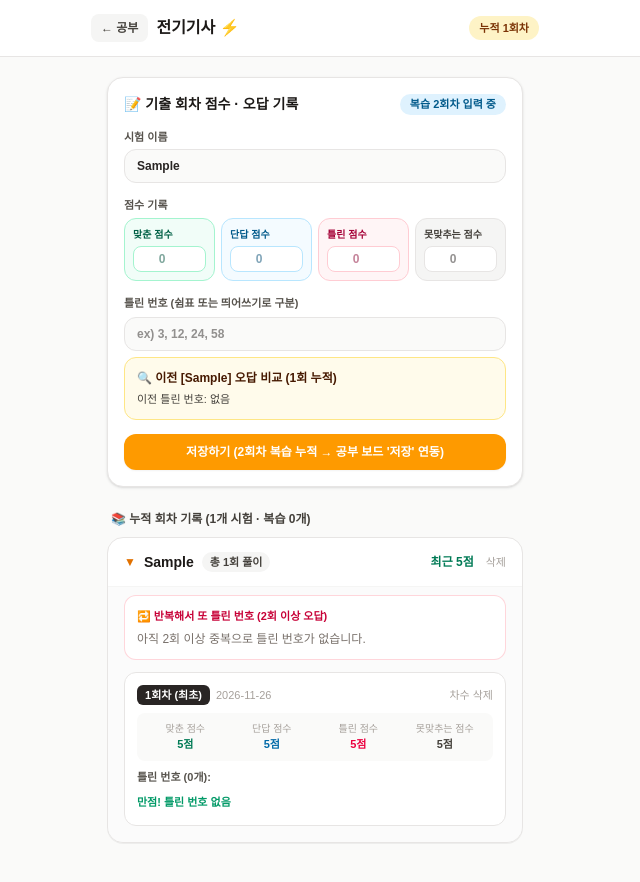
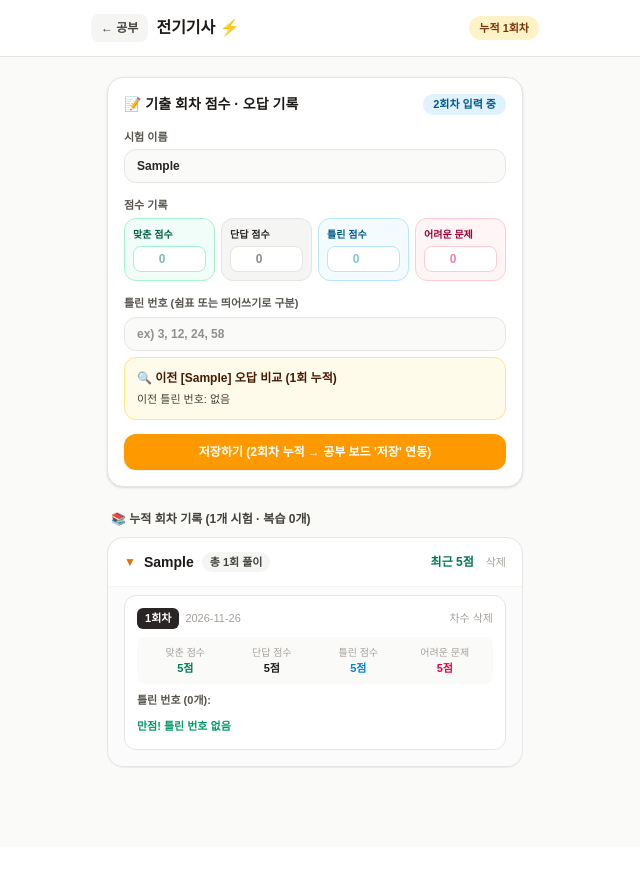
Before and after one commit to IOOi968/kd-trip, a Next.js app: page /study/electrical-engineer in a window 1280 px wide. Both pictures are taken after typing "Sample", "5", "5", "5", "5", "Sample" into the empty fields and a click on the button "저장하기 (1회차 등록)". Shown: the top 882 px of the page, without its empty margins (325-965 px from the left). After the commit the page ends 847 px from the top, so only its background shows below. Built offline with nearby package versions, Linux system fonts and the light colour scheme.

Commit message:
Update page.tsx

```diff
--- a/app/study/electrical-engineer/page.tsx
+++ b/app/study/electrical-engineer/page.tsx
@@ -5,18 +5,18 @@ import Link from "next/link";
 
 interface AttemptRecord {
   id: number;
-  attemptNo: number; // 1: 최초, 2~: 복습
+  attemptNo: number;
   date: string;
   correctScore: string; // 맞춘 점수
   shortAnswerScore: string; // 단답 점수
   wrongScore: string; // 틀린 점수
-  unsolvedScore: string; // 못맞추는 점수
+  unsolvedScore: string; // 어려운 문제
   wrongNumbers: number[]; // 틀린 번호 목록
   repeatedWrongNumbers: number[]; // 이전 풀이에서 틀렸는데 또 틀린 번호
 }
 
 interface ExamGroup {
-  examName: string; // 예: "2025-1"
+  examName: string; // 예: "2026-1"
   attempts: AttemptRecord[];
 }
 
@@ -28,6 +28,25 @@ function parseNumbers(input: string): number[] {
     .map((v) => Number(v.trim()))
     .filter((n) => !Number.isNaN(n) && n > 0);
   return Array.from(new Set(nums)).sort((a, b) => a - b);
+}
+
+// 연도 내림차순(2026 -> 2025), 같은 연도 내 회차 오름차순(1 -> 2 -> 3) 정렬 함수
+function sortExamGroups(groups: ExamGroup[]): ExamGroup[] {
+  return [...groups].sort((a, b) => {
+    const matchA = a.examName.match(/^(\d{4})\D*(\d+)?/);
+    const matchB = b.examName.match(/^(\d{4})\D*(\d+)?/);
+
+    if (matchA && matchB) {
+      const yearA = Number(matchA[1]);
+      const yearB = Number(matchB[1]);
+      if (yearA !== yearB) return yearB - yearA; // 최신 연도 우선
+
+      const roundA = matchA[2] ? Number(matchA[2]) : 0;
+      const roundB = matchB[2] ? Number(matchB[2]) : 0;
+      if (roundA !== roundB) return roundA - roundB; // 1, 2, 3 오름차순
+    }
+    return b.examName.localeCompare(a.examName, "ko", { numeric: true });
+  });
 }
 
 export default function ElectricalEngineerPage() {
@@ -54,7 +73,7 @@ export default function ElectricalEngineerPage() {
       const saved = localStorage.getItem(STORAGE_KEY);
       if (saved) {
         const parsed: ExamGroup[] = JSON.parse(saved);
-        setExamGroups(parsed);
+        setExamGroups(sortExamGroups(parsed));
       }
     } catch {
       // 파싱 오류 무시
@@ -62,16 +81,15 @@ export default function ElectricalEngineerPage() {
   }, []);
 
   const saveGroups = (next: ExamGroup[]) => {
-    setExamGroups(next);
-    localStorage.setItem(STORAGE_KEY, JSON.stringify(next));
+    const sorted = sortExamGroups(next);
+    setExamGroups(sorted);
+    localStorage.setItem(STORAGE_KEY, JSON.stringify(sorted));
   };
 
-  // 현재 입력 중인 시험 이름과 기존 저장된 회차 매칭 (실시간 비교용)
   const normalizedName = examName.trim();
   const existingGroup = examGroups.find((g) => g.examName === normalizedName);
   const currentWrongList = parseNumbers(wrongInput);
 
-  // 기존 풀이에서 한 번이라도 틀렸던 모든 번호 집합
   const pastWrongSet = new Set<number>(
     existingGroup ? existingGroup.attempts.flatMap((a) => a.wrongNumbers) : []
   );
@@ -79,12 +97,11 @@ export default function ElectricalEngineerPage() {
 
   const handleSaveAttempt = (e: React.FormEvent) => {
     e.preventDefault();
-    if (!normalizedName) return alert("시험 이름을 입력해 주세요. (예: 2025-1)");
+    if (!normalizedName) return alert("시험 이름을 입력해 주세요. (예: 2026-1)");
 
     const prevAttempts = existingGroup ? existingGroup.attempts : [];
     const attemptNo = prevAttempts.length + 1;
 
-    // 이전 풀이에서 틀렸던 번호들과 비교하여 또 틀린 번호 추출
     const prevWrongUnion = new Set<number>(
       prevAttempts.flatMap((a) => a.wrongNumbers)
     );
@@ -113,15 +130,14 @@ export default function ElectricalEngineerPage() {
       );
     } else {
       nextGroups = [
+        ...examGroups,
         { examName: normalizedName, attempts: [newAttempt] },
-        ...examGroups,
       ];
     }
 
     saveGroups(nextGroups);
     setOpenExams((prev) => ({ ...prev, [normalizedName]: true }));
 
-    // 입력칸 초기화
     setCorrectScore("");
     setShortAnswerScore("");
     setWrongScore("");
@@ -130,7 +146,7 @@ export default function ElectricalEngineerPage() {
 
     if (attemptNo >= 2) {
       alert(
-        `[${normalizedName}] ${attemptNo}회차(복습) 기록이 누적 저장되었으며, 공부 보드 '저장' 칸에도 반영되었습니다!`
+        `[${normalizedName}] ${attemptNo}회차 기록이 누적 저장되었으며, 공부 보드 '저장' 칸에도 반영되었습니다!`
       );
     } else {
       alert(`[${normalizedName}] 1회차 기록이 저장되었습니다.`);
@@ -162,7 +178,6 @@ export default function ElectricalEngineerPage() {
     saveGroups(next);
   };
 
-  // 복습(2회 이상 응시) 회차 개수
   const reviewGroupCount = examGroups.filter((g) => g.attempts.length >= 2).length;
 
   return (
@@ -195,7 +210,7 @@ export default function ElectricalEngineerPage() {
             <h2 className="text-sm font-extrabold text-stone-900">📝 기출 회차 점수 · 오답 기록</h2>
             {existingGroup && (
               <span className="text-[11px] font-bold bg-sky-100 text-sky-800 px-2.5 py-0.5 rounded-full">
-                복습 {existingGroup.attempts.length + 1}회차 입력 중
+                {existingGroup.attempts.length + 1}회차 입력 중
               </span>
             )}
           </div>
@@ -205,7 +220,7 @@ export default function ElectricalEngineerPage() {
             <label className="block text-[11px] font-bold text-stone-600">시험 이름</label>
             <input
               type="text"
-              placeholder="ex) 2025-1"
+              placeholder="ex) 2026-1"
               value={examName}
               onChange={(e) => setExamName(e.target.value)}
               className="w-full px-3 py-2 text-xs font-extrabold border border-stone-200 rounded-xl bg-stone-50 focus:bg-white focus:outline-none"
@@ -213,7 +228,7 @@ export default function ElectricalEngineerPage() {
             />
           </div>
 
-          {/* 점수 넣는 박스 (맞춘 점수 / 단답 점수 / 틀린 점수 / 못맞추는 점수) */}
+          {/* 점수 넣는 박스 (맞춘 점수: 초록 / 단답 점수: 검정 / 틀린 점수: 파랑 / 어려운 문제: 빨강) */}
           <div className="space-y-1">
             <label className="block text-[11px] font-bold text-stone-600">점수 기록</label>
             <div className="grid grid-cols-4 gap-1.5">
@@ -224,40 +239,40 @@ export default function ElectricalEngineerPage() {
                   placeholder="0"
                   value={correctScore}
                   onChange={(e) => setCorrectScore(e.target.value)}
-                  className="w-full bg-white border border-emerald-200 rounded-lg px-2 py-1 text-xs font-extrabold text-center text-emerald-900 focus:outline-none"
+                  className="w-full bg-white border border-emerald-200 rounded-lg px-2 py-1 text-xs font-extrabold text-center text-emerald-700 focus:outline-none"
                 />
               </div>
 
-              <div className="bg-sky-50/70 border border-sky-200 rounded-xl p-2">
-                <span className="block text-[10px] font-bold text-sky-800 mb-1">단답 점수</span>
+              <div className="bg-stone-100 border border-stone-200 rounded-xl p-2">
+                <span className="block text-[10px] font-bold text-stone-800 mb-1">단답 점수</span>
                 <input
                   type="number"
                   placeholder="0"
                   value={shortAnswerScore}
                   onChange={(e) => setShortAnswerScore(e.target.value)}
-                  className="w-full bg-white border border-sky-200 rounded-lg px-2 py-1 text-xs font-extrabold text-center text-sky-900 focus:outline-none"
+                  className="w-full bg-white border border-stone-200 rounded-lg px-2 py-1 text-xs font-extrabold text-center text-stone-900 focus:outline-none"
                 />
               </div>
 
-              <div className="bg-rose-50/70 border border-rose-200 rounded-xl p-2">
-                <span className="block text-[10px] font-bold text-rose-800 mb-1">틀린 점수</span>
+              <div className="bg-sky-50/70 border border-sky-200 rounded-xl p-2">
+                <span className="block text-[10px] font-bold text-sky-800 mb-1">틀린 점수</span>
                 <input
                   type="number"
                   placeholder="0"
                   value={wrongScore}
                   onChange={(e) => setWrongScore(e.target.value)}
-                  className="w-full bg-white border border-rose-200 rounded-lg px-2 py-1 text-xs font-extrabold text-center text-rose-900 focus:outline-none"
+                  className="w-full bg-white border border-sky-200 rounded-lg px-2 py-1 text-xs font-extrabold text-center text-sky-600 focus:outline-none"
                 />
               </div>
 
-              <div className="bg-stone-100 border border-stone-200 rounded-xl p-2">
-                <span className="block text-[10px] font-bold text-stone-700 mb-1">못맞추는 점수</span>
+              <div className="bg-rose-50/70 border border-rose-200 rounded-xl p-2">
+                <span className="block text-[10px] font-bold text-rose-800 mb-1">어려운 문제</span>
                 <input
                   type="number"
                   placeholder="0"
                   value={unsolvedScore}
                   onChange={(e) => setUnsolvedScore(e.target.value)}
-                  className="w-full bg-white border border-stone-200 rounded-lg px-2 py-1 text-xs font-extrabold text-center text-stone-800 focus:outline-none"
+                  className="w-full bg-white border border-rose-200 rounded-lg px-2 py-1 text-xs font-extrabold text-center text-rose-600 focus:outline-none"
                 />
               </div>
             </div>
@@ -276,7 +291,6 @@ export default function ElectricalEngineerPage() {
               className="w-full px-3 py-2 text-xs font-bold border border-stone-200 rounded-xl bg-stone-50 focus:bg-white focus:outline-none"
             />
 
-            {/* 기존 동일 회차 기록이 있을 때 실시간 오답 비교 미리보기 */}
             {existingGroup && (
               <div className="bg-amber-50 border border-amber-200 rounded-xl p-3 space-y-1.5 text-xs">
                 <p className="font-extrabold text-amber-950">
@@ -293,7 +307,7 @@ export default function ElectricalEngineerPage() {
                 </p>
                 {liveRepeatedList.length > 0 ? (
                   <p className="text-[11px] font-extrabold text-rose-600">
-                    ⚠️ 이번에 또 틀린 번호: {liveRepeatedList.map((n) => `${n}번`).join(", ")}
+                    ⚠️ 중복 오답 번호: {liveRepeatedList.map((n) => `${n}번`).join(", ")}
                   </p>
                 ) : (
                   currentWrongList.length > 0 && (
@@ -311,12 +325,12 @@ export default function ElectricalEngineerPage() {
             className="w-full py-2.5 bg-amber-500 hover:bg-amber-600 text-white text-xs font-extrabold rounded-xl shadow-xs transition"
           >
             {existingGroup
-              ? `저장하기 (${existingGroup.attempts.length + 1}회차 복습 누적 → 공부 보드 '저장' 연동)`
+              ? `저장하기 (${existingGroup.attempts.length + 1}회차 누적 → 공부 보드 '저장' 연동)`
               : "저장하기 (1회차 등록)"}
           </button>
         </form>
 
-        {/* 2. 실시간 누적된 회차 목록 (삼각형 ▼/▲ 토글로 세부 횟수·점수·중복 오답 확인) */}
+        {/* 2. 실시간 누적된 회차 목록 (2026-1,2,3 -> 2025-1,2,3 순) */}
         <section className="space-y-2.5">
           <div className="flex items-center justify-between px-1">
             <h2 className="text-xs font-extrabold text-stone-700">
@@ -327,25 +341,13 @@ export default function ElectricalEngineerPage() {
           {examGroups.length === 0 ? (
             <div className="bg-white border border-dashed border-stone-300 rounded-2xl p-8 text-center text-xs text-stone-400">
               아직 저장된 시험 회차가 없습니다.
-              <br />위 박스에 시험 이름(ex. 2025-1)과 점수를 입력해 저장해 보세요!
+              <br />위 박스에 시험 이름(ex. 2026-1)과 점수를 입력해 저장해 보세요!
             </div>
           ) : (
             <div className="space-y-2.5">
               {examGroups.map((group) => {
                 const isOpen = !!openExams[group.examName];
                 const latest = group.attempts[group.attempts.length - 1];
-
-                // 해당 회차 전체 풀이에서 각 문제 번호별 틀린 누적 횟수 계산
-                const freqMap: Record<number, number> = {};
-                group.attempts.forEach((att) => {
-                  att.wrongNumbers.forEach((num) => {
-                    freqMap[num] = (freqMap[num] || 0) + 1;
-                  });
-                });
-                const repeatedEntries = Object.entries(freqMap)
-                  .map(([num, count]) => ({ num: Number(num), count }))
-                  .filter((item) => item.count >= 2)
-                  .sort((a, b) => b.count - a.count || a.num - b.num);
 
                 return (
                   <div
@@ -388,37 +390,9 @@ export default function ElectricalEngineerPage() {
                       </div>
                     </div>
 
-                    {/* 삼각형 클릭 시 펼쳐지는 세부 횟수, 점수, 중복 오답 누적 내역 */}
+                    {/* 삼각형 클릭 시 펼쳐지는 회차별 세부 내역 */}
                     {isOpen && (
-                      <div className="px-4 pb-4 pt-2 border-t border-stone-100 bg-stone-50/70 space-y-3">
-                        {/* 반복해서 또 틀린 번호 요약 카드 */}
-                        <div className="bg-white border border-rose-200/80 rounded-xl p-3 space-y-1.5">
-                          <p className="text-[11px] font-extrabold text-rose-700">
-                            🔁 반복해서 또 틀린 번호 (2회 이상 오답)
-                          </p>
-                          {repeatedEntries.length === 0 ? (
-                            <p className="text-xs text-stone-500">
-                              아직 2회 이상 중복으로 틀린 번호가 없습니다.
-                            </p>
-                          ) : (
-                            <div className="flex flex-wrap gap-1.5">
-                              {repeatedEntries.map((item) => (
-                                <span
-                                  key={item.num}
-                                  className="inline-flex items-center gap-1 text-xs font-extrabold bg-rose-50 text-rose-700 border border-rose-200 px-2.5 py-1 rounded-lg"
-                                >
-                                  {item.num}번
-                                  <span className="text-[10px] bg-rose-600 text-white px-1.5 py-0.2 rounded-full">
-                                    {item.count}회 틀림
-                                  </span>
-                                </span>
-                              ))}
-                            </div>
-                          )}
-                        </div>
-
-                        {/* 회차별 세부 점수 & 틀린 번호 히스토리 */}
-                        <div className="space-y-2">
+                      <div className="px-4 pb-4 pt-2 border-t border-stone-100 bg-stone-50/70 space-y-2">
                         {group.attempts.map((att) => (
                           <div
                             key={att.id}
@@ -433,7 +407,7 @@ export default function ElectricalEngineerPage() {
                                       : "bg-sky-600 text-white"
                                   }`}
                                 >
-                                    {att.attemptNo}회차 {att.attemptNo >= 2 ? "(복습)" : "(최초)"}
+                                  {att.attemptNo}회차
                                 </span>
                                 <span className="text-[11px] text-stone-400">{att.date}</span>
                               </div>
@@ -454,19 +428,19 @@ export default function ElectricalEngineerPage() {
                               </div>
                               <div>
                                 <span className="block text-[10px] text-stone-400">단답 점수</span>
-                                  <strong className="text-sky-700">{att.shortAnswerScore}점</strong>
+                                <strong className="text-stone-900">{att.shortAnswerScore}점</strong>
                               </div>
                               <div>
                                 <span className="block text-[10px] text-stone-400">틀린 점수</span>
-                                  <strong className="text-rose-600">{att.wrongScore}점</strong>
+                                <strong className="text-sky-600">{att.wrongScore}점</strong>
                               </div>
                               <div>
-                                  <span className="block text-[10px] text-stone-400">못맞추는 점수</span>
-                                  <strong className="text-stone-700">{att.unsolvedScore}점</strong>
+                                <span className="block text-[10px] text-stone-400">어려운 문제</span>
+                                <strong className="text-rose-600">{att.unsolvedScore}점</strong>
                               </div>
                             </div>
 
-                              {/* 해당 차수 틀린 번호 및 또 틀린 번호 강조 */}
+                            {/* 틀린 번호 (2회차 이상에서 또 틀린 번호는 연한 빨간 계열 색상으로만 강조) */}
                             <div className="space-y-1">
                               <p className="text-[11px] font-bold text-stone-600">
                                 틀린 번호 ({att.wrongNumbers.length}개):
@@ -478,17 +452,19 @@ export default function ElectricalEngineerPage() {
                               ) : (
                                 <div className="flex flex-wrap gap-1">
                                   {att.wrongNumbers.map((num) => {
-                                      const isRepeated = att.repeatedWrongNumbers.includes(num);
+                                    const isRepeated =
+                                      att.attemptNo >= 2 &&
+                                      att.repeatedWrongNumbers.includes(num);
                                     return (
                                       <span
                                         key={num}
                                         className={`text-[11px] font-bold px-2 py-0.5 rounded-md border ${
                                           isRepeated
-                                              ? "bg-rose-600 text-white border-rose-600"
+                                            ? "bg-rose-100 text-rose-700 border-rose-200"
                                             : "bg-stone-100 text-stone-700 border-stone-200"
                                         }`}
                                       >
-                                          {num}번{isRepeated ? " (또 틀림)" : ""}
+                                        {num}번
                                       </span>
                                     );
                                   })}
@@ -497,7 +473,6 @@ export default function ElectricalEngineerPage() {
                             </div>
                           </div>
                         ))}
-                        </div>
                       </div>
                     )}
                   </div>
```
Lines whose indentation alone changed are shown as unchanged.
